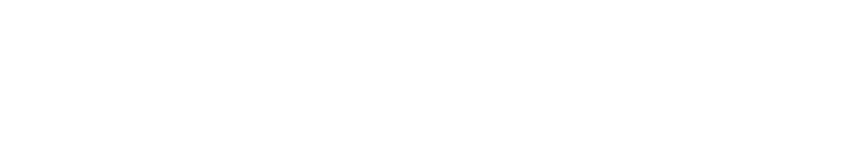
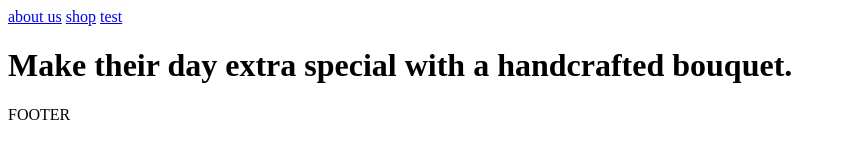
Before and after one commit to Karpig/course, a plain HTML site: page index.html in a window 1280 px wide. Shown: the whole page, without its empty margins (0-846 px from the left). Drawn offline with Linux system fonts and the light colour scheme.

Commit message:
change index.html

```diff
--- a/index.html
+++ b/index.html
@@ -1,13 +1,25 @@
 <!doctype html>
 <html lang="en">
-<head>
-    <meta charset="UTF-8">
-    <meta name="viewport"
-          content="width=device-width, user-scalable=no, initial-scale=1.0, maximum-scale=1.0, minimum-scale=1.0">
-    <meta http-equiv="X-UA-Compatible" content="ie=edge">
-    <title>Document</title>
-</head>
-<body>
+    <head>
+        <meta charset="utf-8">
+        <meta name="viewport" content="width=device-width, initial-scale=1">
 
-</body>
+        <title>Course. HTML</title>
+    </head>
+
+    <body>
+        <header>
+            <nav>
+                <a href="https://taxdome.com">about us</a>
+                <a href="https://taxdome.com">shop</a>
+                <a href="https://taxdome.com">test</a>
+            </nav>
+        </header>
+        <main>
+            <h1>Make their day extra special with a handcrafted bouquet.</h1>
+        </main>
+        <footer>
+            FOOTER
+        </footer>
+    </body>
 </html>
```
